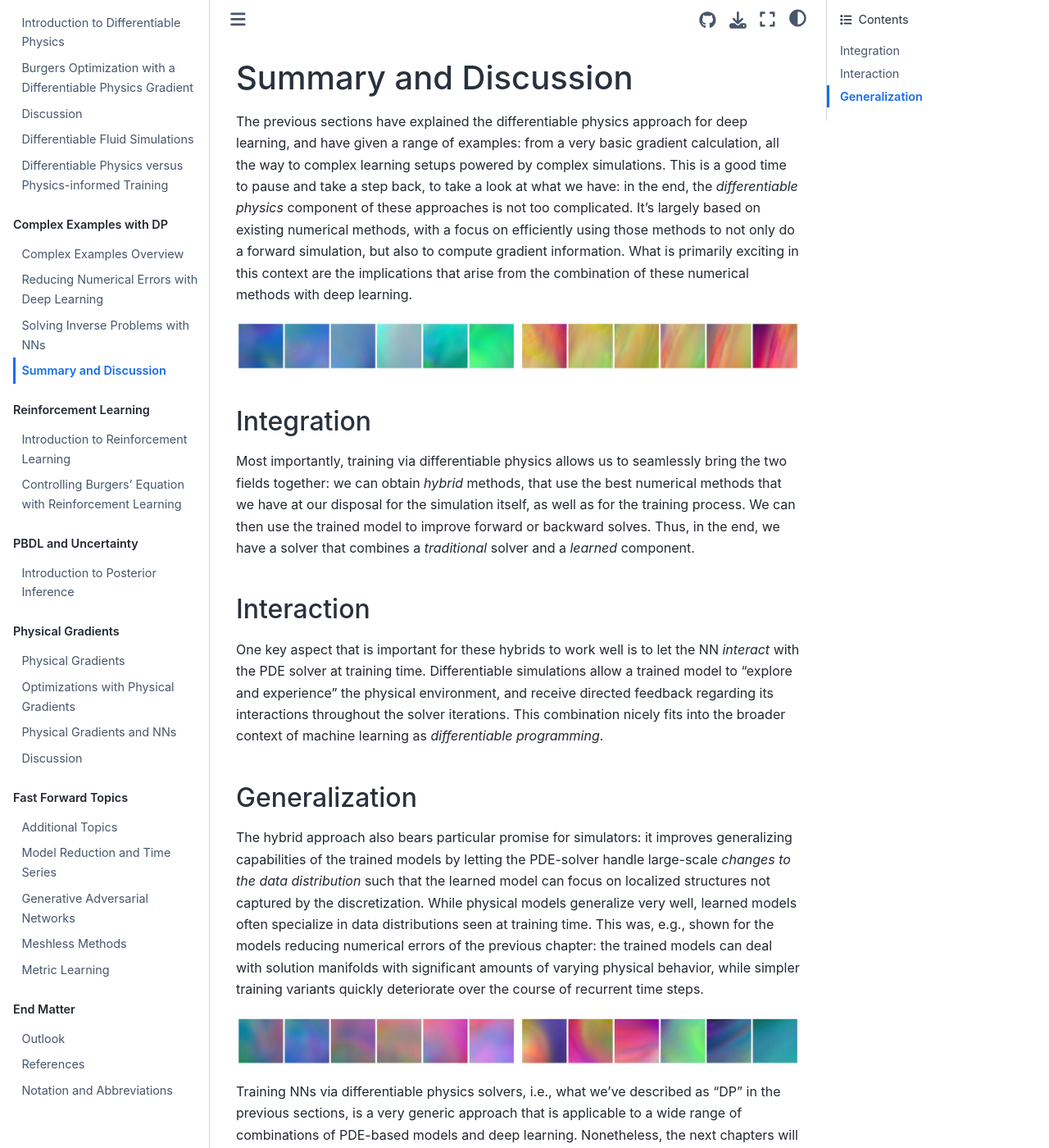
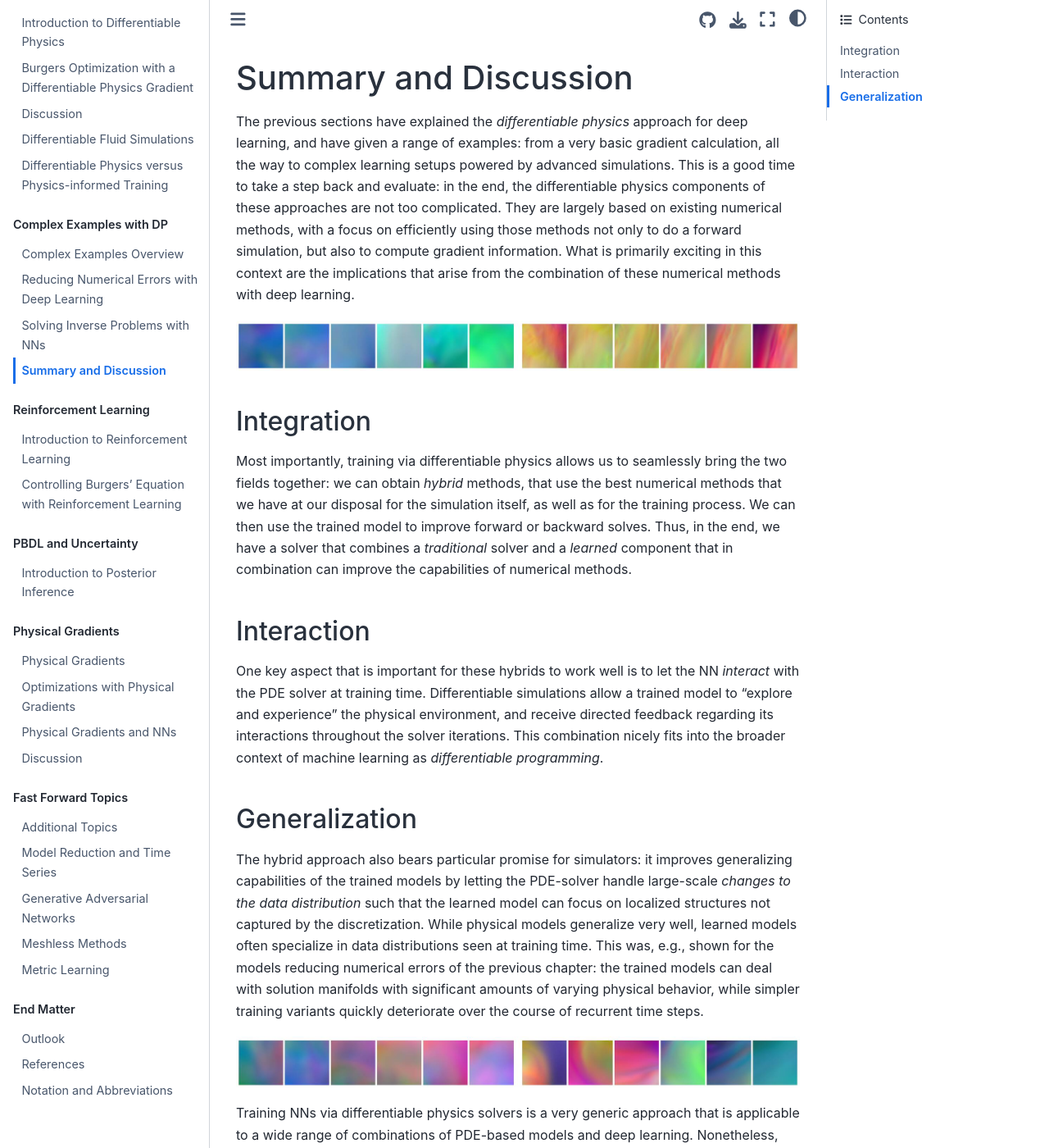
Before and after one commit to tum-pbs/pbdl-book, a Jupyter Book: the page built from diffphys-outlook.md, in a window 1280 px wide and 1400 px high. Shown: the whole window at 82% size. Built offline with Jupyter Book 1.0.4 settings and Sphinx 7.4.7 and the Sphinx Book theme 1.1.4, drawn with Linux system fonts in a browser that asks for light colours; pages that are not in the unit, such as notebooks, are missing from menus; some of the changed text lies outside the part shown.

Commit message:
update DP outlook and minor fixes

```diff
--- a/diffphys-outlook.md
+++ b/diffphys-outlook.md
@@ -1,14 +1,14 @@
 Summary and Discussion
 =======================
 
-The previous sections have explained the differentiable physics approach for deep learning, and have given a range of examples: from a very basic gradient calculation, all the way to complex learning setups powered by complex simulations. This is a good time to pause and take a step back, to take a look at what we have: in the end, the _differentiable physics_ component of these approaches is not too complicated. It's largely based on existing numerical methods, with a focus on efficiently using those methods to not only do a forward simulation, but also to compute gradient information. What is primarily exciting in this context are the implications that arise from the combination of these numerical methods with deep learning.
+The previous sections have explained the _differentiable physics_ approach for deep learning, and have given a range of examples: from a very basic gradient calculation, all the way to complex learning setups powered by advanced simulations. This is a good time to take a step back and evaluate: in the end, the differentiable physics components of these approaches are not too complicated. They are largely based on existing numerical methods, with a focus on efficiently using those methods not only to do a forward simulation, but also to compute gradient information. What is primarily exciting in this context are the implications that arise from the combination of these numerical methods with deep learning.
 
 ![Divider](resources/divider6.jpg)
 
 ## Integration
 
 Most importantly, training via differentiable physics allows us to seamlessly bring the two fields together:
-we can obtain _hybrid_ methods, that use the best numerical methods that we have at our disposal for the simulation itself, as well as for the training process. We can then use the trained model to improve forward or backward solves. Thus, in the end, we have a solver that combines a _traditional_ solver and a _learned_ component.
+we can obtain _hybrid_ methods, that use the best numerical methods that we have at our disposal for the simulation itself, as well as for the training process. We can then use the trained model to improve forward or backward solves. Thus, in the end, we have a solver that combines a _traditional_ solver and a _learned_ component that in combination can improve the capabilities of numerical methods.
 
 ## Interaction
 
@@ -20,7 +20,4 @@ The hybrid approach also bears particular promise for simulators: it improves ge
 
 ![Divider](resources/divider7.jpg)
 
-Training NNs via differentiable physics solvers, i.e., what we've described as "DP" in the previous
-sections, is a very generic approach that is applicable to a wide range of combinations of PDE-based models
-and deep learning. Nonetheless, the next chapters will discuss several variants that are orthogonal
-to the general DP version, or can yield benefits in more specialized settings.
+Training NNs via differentiable physics solvers is a very generic approach that is applicable to a wide range of combinations of PDE-based models and deep learning. Nonetheless, the next chapters will discuss several variants that are orthogonal to the general DP version, or can yield benefits in more specialized settings.
```
Also changed, not shown: intro.md (+4 -0 lines), diffphys-code-sol.ipynb, diffphys-control.ipynb.
